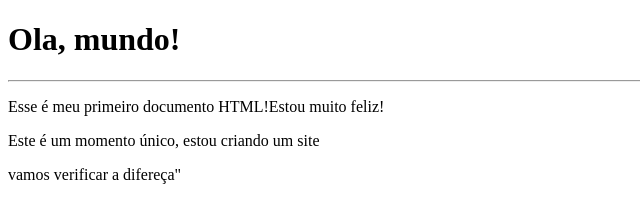
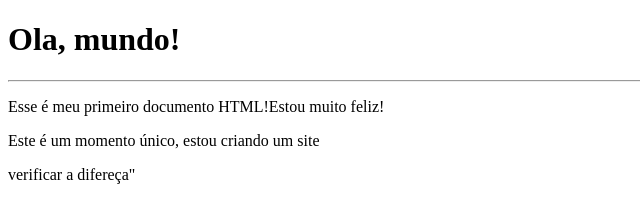
Before and after one commit to Jandercezario/Meu-Primeiro-Projeto, a plain HTML site: page index.html in a window 1280 px wide. Shown: the full height of the page, 0-640 px from the left. Drawn offline with Linux system fonts and the light colour scheme.

Commit message:
segundo primeito commit

```diff
--- a/index.html
+++ b/index.html
@@ -10,7 +10,8 @@
     <hr>
     <p>Esse é meu primeiro documento HTML!Estou muito feliz!</p>
     <p>Este é um momento único, estou criando um site</p>
-    <p>vamos verificar a difereça"</p>
+    <p>verificar a difereça"</p>
+
 
 
 </body>
```
